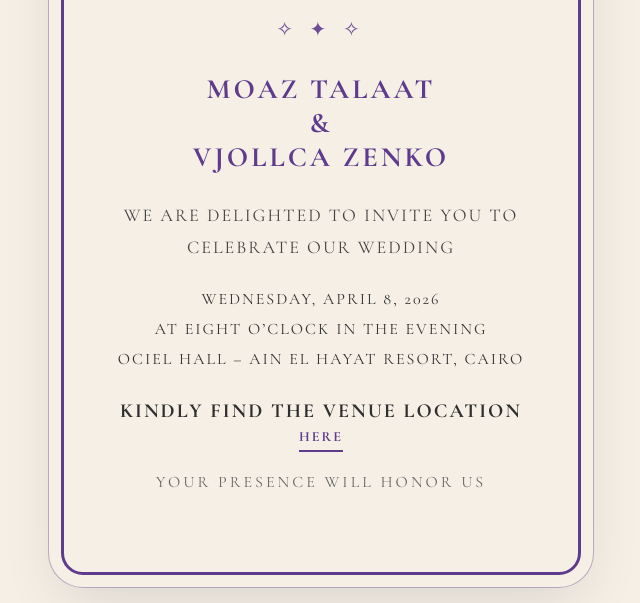
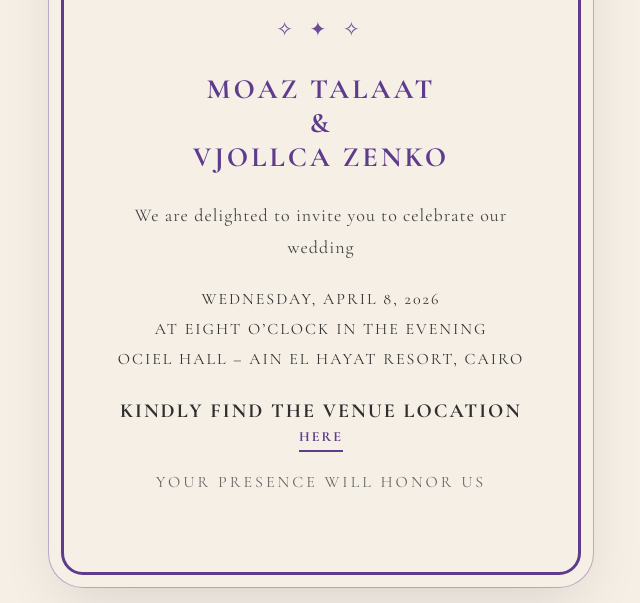
Before and after one commit to moaztalaat/wedding-invitation, a plain HTML site: page index.html in a window 1280 px wide. Shown: the part 283-886 px from the top of the page, without its empty margins (319-959 px from the left). Drawn offline with nearby package versions, Linux system fonts and the light colour scheme.

Commit message:
Update styles.css

```diff
--- a/styles.css
+++ b/styles.css
@@ -4,10 +4,7 @@ html { -webkit-text-size-adjust: 100%; }
 body{
   margin:0;
   font-family:'Cormorant Garamond', serif;
-
-  /* Creamy White background للصفحة كلها */
-  background:#f5efe6;
-
+  background:#f5efe6; /* Creamy White */
   min-height:100vh;
   display:flex;
   align-items:center;
@@ -21,8 +18,6 @@ body{
   padding:64px 48px;
   border-radius:22px;
   text-align:center;
-
-  /* نفس درجة الكريم داخل الدعوة */
   background:#f5efe6;
 
   border:3px solid #5e3b8c;
@@ -32,7 +27,7 @@ body{
     0 22px 60px rgba(0,0,0,0.12);
 }
 
-/* Arabic */
+/* Arabic line */
 .basmala{
   font-size:16px;
   letter-spacing:3px;
@@ -65,10 +60,8 @@ body{
   font-weight:500;
   color:#2f2f2f;
   line-height:1;
-
   font-size: clamp(40px, 6vw, 62px);
   letter-spacing: clamp(2px, 0.4vw, 6px);
-
   margin-top:-6px;
 }
 
@@ -87,10 +80,12 @@ body{
   color:#5e3b8c;
 }
 
+/* IMPORTANT: keep sentence normal case */
 #text{
+  text-transform:none;
   font-size:18px;
   margin:25px 0;
-  letter-spacing:2px;
+  letter-spacing:1px;
   line-height:1.8;
   color:#444;
 }
```
